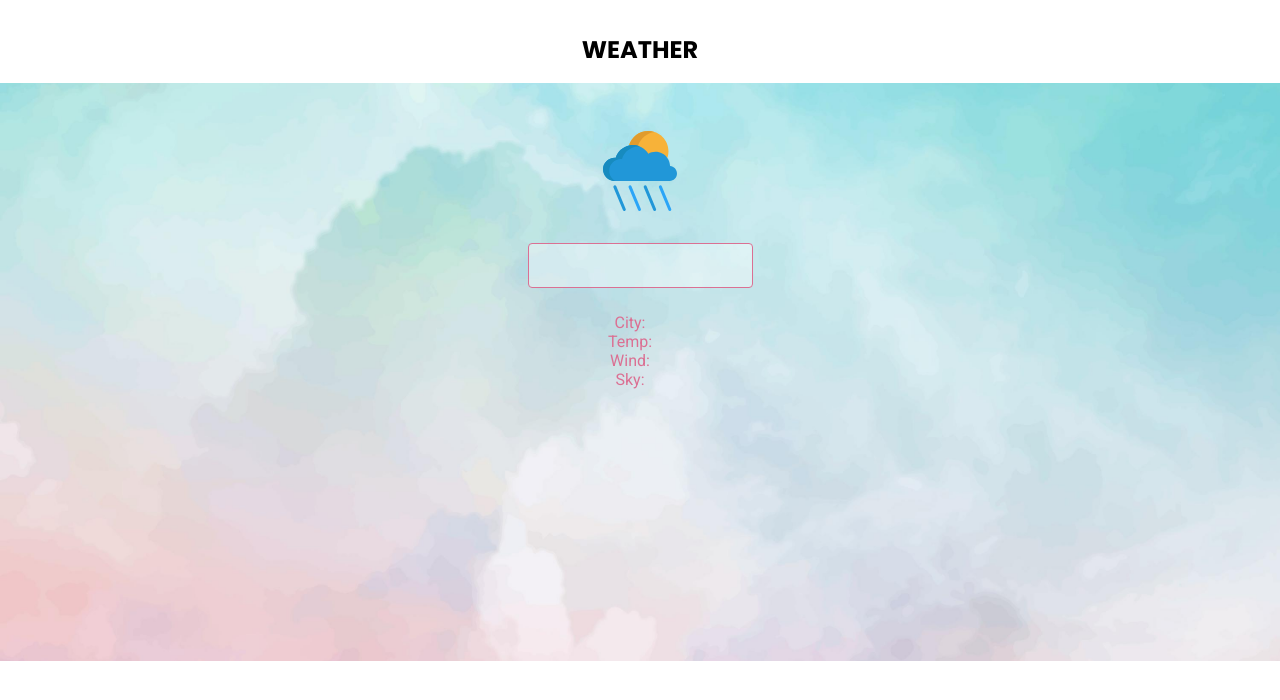
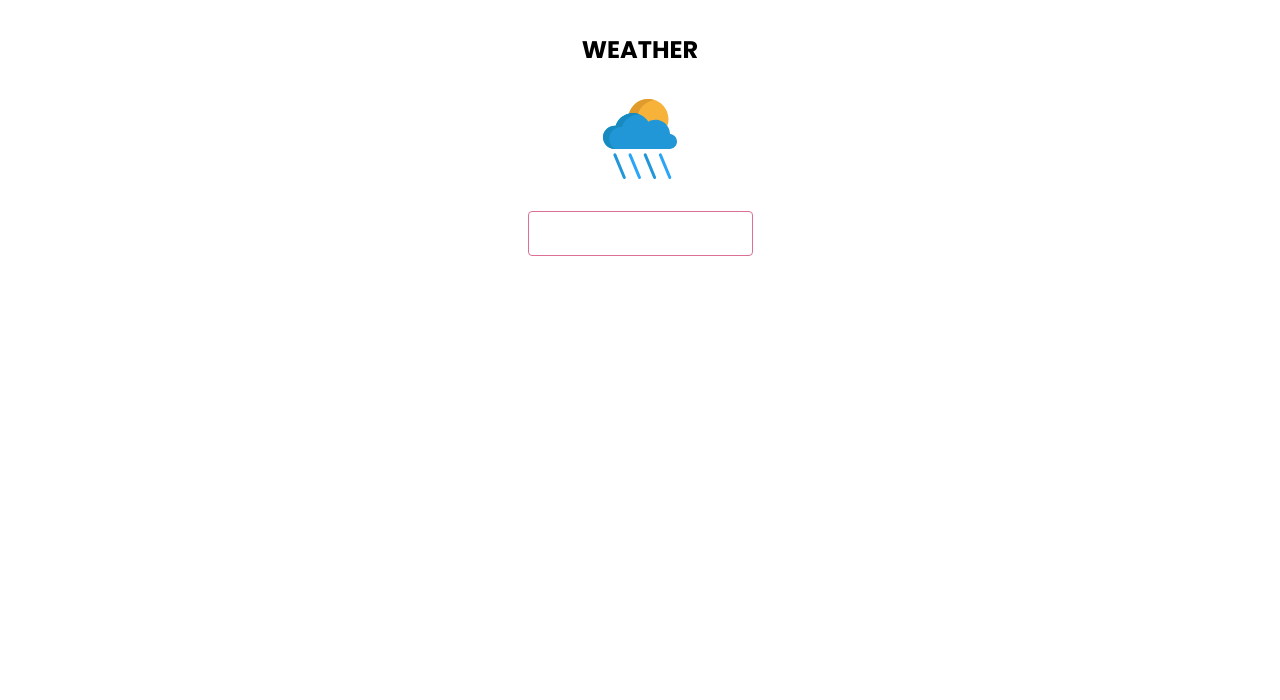
Before and after one commit to matthias-grgic/Weather-App, a React (Vite) app: page / in a window 1280 px wide. Shown: the top 700 px of the page. Built offline with nearby package versions, Linux system fonts and the light colour scheme.

Commit message:
added conditional rendering for weather cards

```diff
--- a/src/App.jsx
+++ b/src/App.jsx
@@ -1,16 +1,16 @@
 // import styled from 'styled-components'
-import Header from './components/src/Header'
-import Welcome from './components/src/Welcome'
-import Introduction from './components/src/Introduction'
-import SlideShow from './components/src/SlideShow'
-import BackgroundImg from './components/src/img/back.jpg'
+import Header from './components/Header'
+import Weather from './components/Weather'
+import Introduction from './components/Introduction'
+import SlideShow from './components/SlideShow'
+import BackgroundImg from './components/img/back.jpg'
 import styled from 'styled-components'
 
 function App() {
   return (
     <Website>
       <Header />
-      <Welcome />
+      <Weather />
       <Introduction />
       <SlideShow />
     </Website>
@@ -20,7 +20,10 @@ function App() {
 export default App
 
 const Website = styled.div`
-  background-image: url(${BackgroundImg});
+  /* background-image: url(${BackgroundImg}); */
+  background-position: center;
   background-size: cover;
-  background-position: center top;
+  background-repeat: no-repeat;
+  width: 100vw;
+  height: 100vh;
 `
--- a/src/components/src/Header.jsx
+++ b/src/components/Header.jsx
@@ -15,5 +15,4 @@ const Text = styled.h1`
 
 const Wrapper = styled.section`
   padding: 2em 4em 1em 4em;
-  background: #ffffff;
 `
--- a/src/components/src/Welcome.jsx
+++ b/src/components/Weather.jsx
@@ -1,10 +1,13 @@
 import styled from 'styled-components'
-import FetchFromApi from '../lib/fetchApi'
+import FetchFromApi from './lib/fetchApi'
 import { useState } from 'react'
+import WeatherCard from './WeatherCards'
 
 export default function Welcome() {
   const [apiData, setApiData] = useState([])
   const [city, setCity] = useState('')
+  const [showCard, setShowCard] = useState(false)
+  const [cityPhoto, setCityPhoto] = useState([])
 
   const handleInput = (event) => {
     event.preventDefault()
@@ -14,7 +17,11 @@ export default function Welcome() {
   const submitHandler = (event) => {
     event.preventDefault()
     FetchFromApi(`https://goweather.herokuapp.com/weather/${city}`, setApiData)
+    FetchFromApi(`https://imsea.herokuapp.com/api/1?q=Frankfurt`, setCityPhoto)
+    setShowCard(true)
   }
+
+  console.log(cityPhoto)
 
   return (
     <Wrapper>
@@ -55,33 +62,10 @@ export default function Welcome() {
       <Form onSubmit={submitHandler}>
         <input type='text' onChange={handleInput} value={city} />
       </Form>
-      <Text>
-        <Description>City:</Description>
-        <div>{city}</div>
-      </Text>
-      <Text>
-        <Description>Temp:</Description>
-        <div>{apiData.temperature}</div>
-      </Text>
-      <Text>
-        <Description>Wind:</Description>
-        <div>{apiData.wind}</div>
-      </Text>
-      <Text>
-        <Description>Sky:</Description>
-        <div>{apiData.description}</div>
-      </Text>
+      <WeatherCard apiData={apiData} city={city} isLoaded={showCard} />
     </Wrapper>
   )
 }
-
-const Description = styled.div``
-
-const Text = styled.section`
-  display: flex;
-  color: palevioletred;
-  gap: 20px;
-`
 
 const Wrapper = styled.section`
   display: flex;
@@ -106,13 +90,9 @@ const Form = styled.form`
     margin: 0 0 25px 0;
     padding: 12px 20px;
   }
-  textarea {
-    height: 80px;
-    resize: none;
-  }
 `
 
 const SvgStyled = styled.svg`
   width: 5em;
-  margin: 2em;
+  margin: 0em 2em 2em 2em;
 `
--- /dev/null
+++ b/src/components/WeatherCards.jsx
@@ -0,0 +1,49 @@
+import styled from 'styled-components'
+
+export default function WeatherCard({ apiData, city, isLoaded }) {
+  if (isLoaded === true) {
+    return (
+      <WeatherContainer>
+        <City>{city} </City>
+        <Sky>{apiData.description}</Sky>
+        <Temperature>{apiData.temperature}</Temperature>
+        <Wind>{apiData.wind}</Wind>
+      </WeatherContainer>
+    )
+  }
+  return <></>
+}
+
+const WeatherContainer = styled.div`
+  display: grid;
+  grid-template-columns: 1.5fr 1fr;
+  grid-template-rows: 1.5fr 1.8fr 1.2fr;
+  gap: 23px 50px;
+  grid-auto-flow: row;
+  grid-template-areas:
+    'Temperature Sky'
+    'Temperature wind'
+    'Temperature City';
+`
+
+const City = styled.div`
+  font-weight: 200;
+  grid-area: City;
+`
+
+const Sky = styled.div`
+  font-weight: 200;
+  grid-area: Sky;
+`
+
+const Temperature = styled.div`
+  font-family: Roboto;
+  font-size: 3rem;
+  font-weight: 400;
+  grid-area: Temperature;
+`
+
+const Wind = styled.div`
+  font-weight: 200;
+  grid-area: wind;
+`
```
Also changed, not shown: .eslintrc.js, src/components/Introduction.jsx (renamed from src/components/src/Introduction.jsx), src/components/SlideShow.jsx (renamed from src/components/src/SlideShow.jsx), src/components/img/back.jpg (renamed from src/components/src/img/back.jpg), 1 other file (tests, documents, lock files or other folders).
